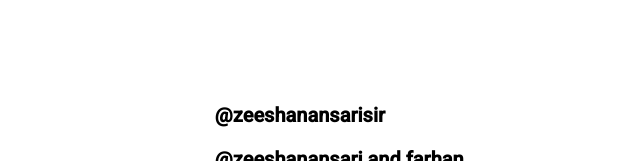
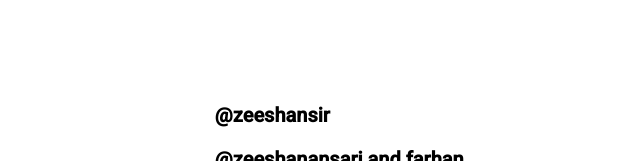
Before and after one commit to zeesh88/zeus-training, a plain HTML site: page task1/index.html in a window 1280 px wide. Shown: the part 296-457 px from the top of the page, without its empty margins (264-904 px from the left). Drawn offline with nearby package versions, Linux system fonts and the light colour scheme.

Commit message:
change name

```diff
--- a/task1/index.html
+++ b/task1/index.html
@@ -14,7 +14,7 @@
           <img src="mosh.jpg" alt="Photo">
         </div>
         <div class="column right">
-            <p class="name">@zeeshanansarisir</p>
+            <p class="name">@zeeshansir</p>
             <p class="name">@zeeshanansari and farhan</p>
           <p class="text">I'd love to teach you HTML/CSS</p>
           <div class="icons">
```
